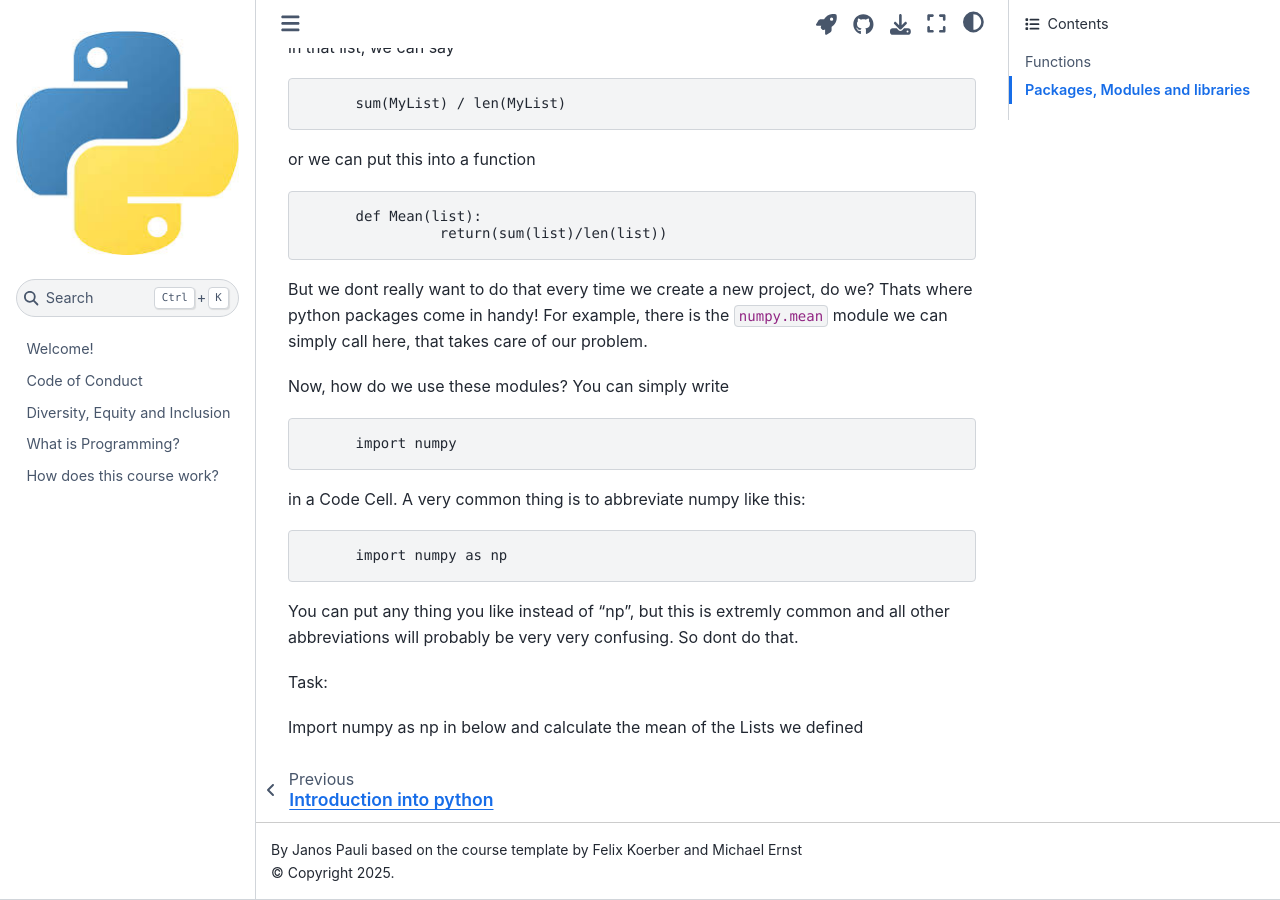
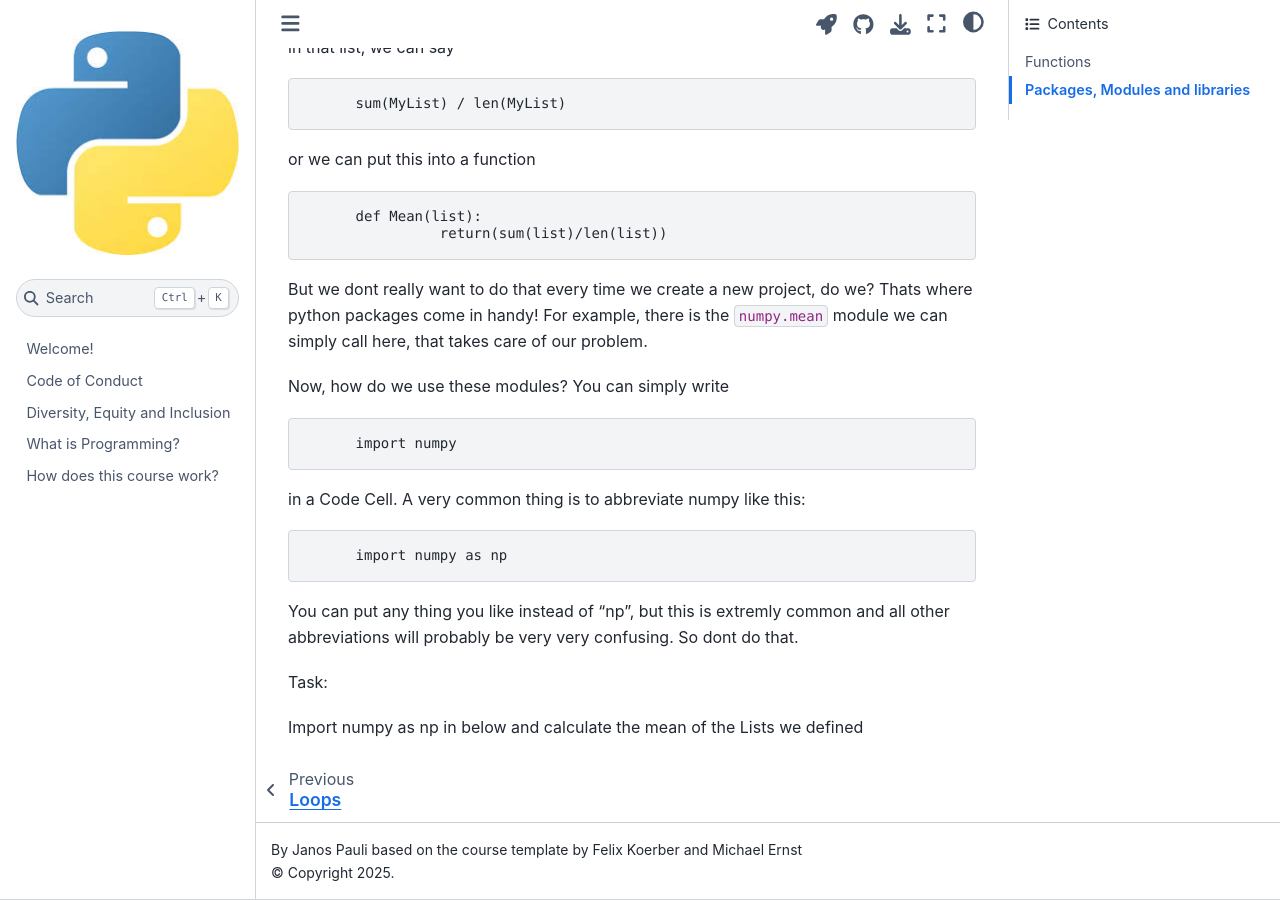
Before and after one commit to JNPauli/IntroductionToPython, a Jupyter Book: the page built from content/Introduction/FunctionsAndModules.ipynb, in a window 1280 px wide and 900 px high, scrolled down 6544 px. Built offline with Jupyter Book 1.0.4 settings and Sphinx 7.4.7 and the Sphinx Book theme 1.1.4, drawn with Linux system fonts in a browser that asks for light colours.

Commit message:
Tutorial on loops

```diff
--- a/content/_toc.yml
+++ b/content/_toc.yml
@@ -7,6 +7,7 @@
 - file: Introduction/CourseExplain.md
   sections:
   - file: Introduction/PythonBasics.ipynb
+  - file: Introduction/Loops.ipynb
   - file: Introduction/FunctionsAndModules.ipynb
  # sections:
   #- file: open_lab_notebook/Documentation.md
```
Also changed, not shown: content/Introduction/Loops.ipynb (added).
